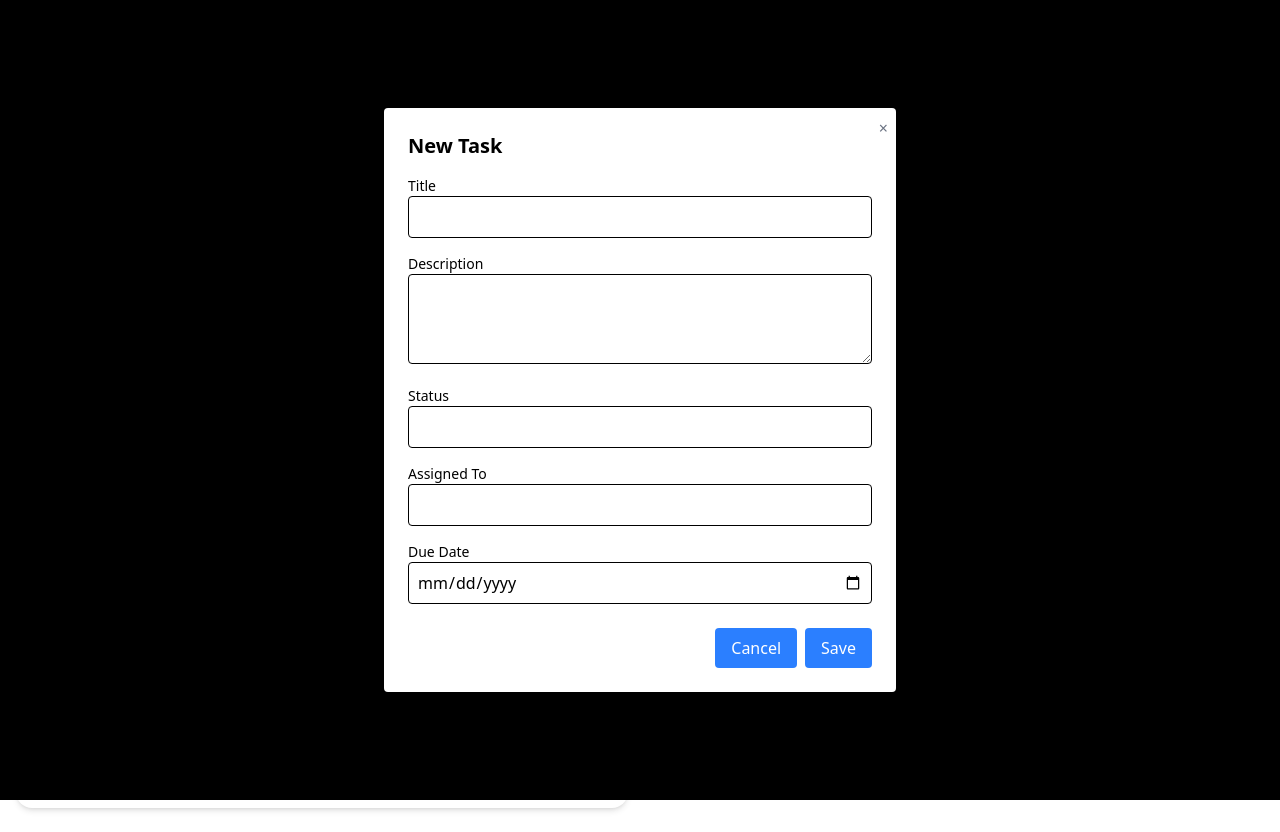
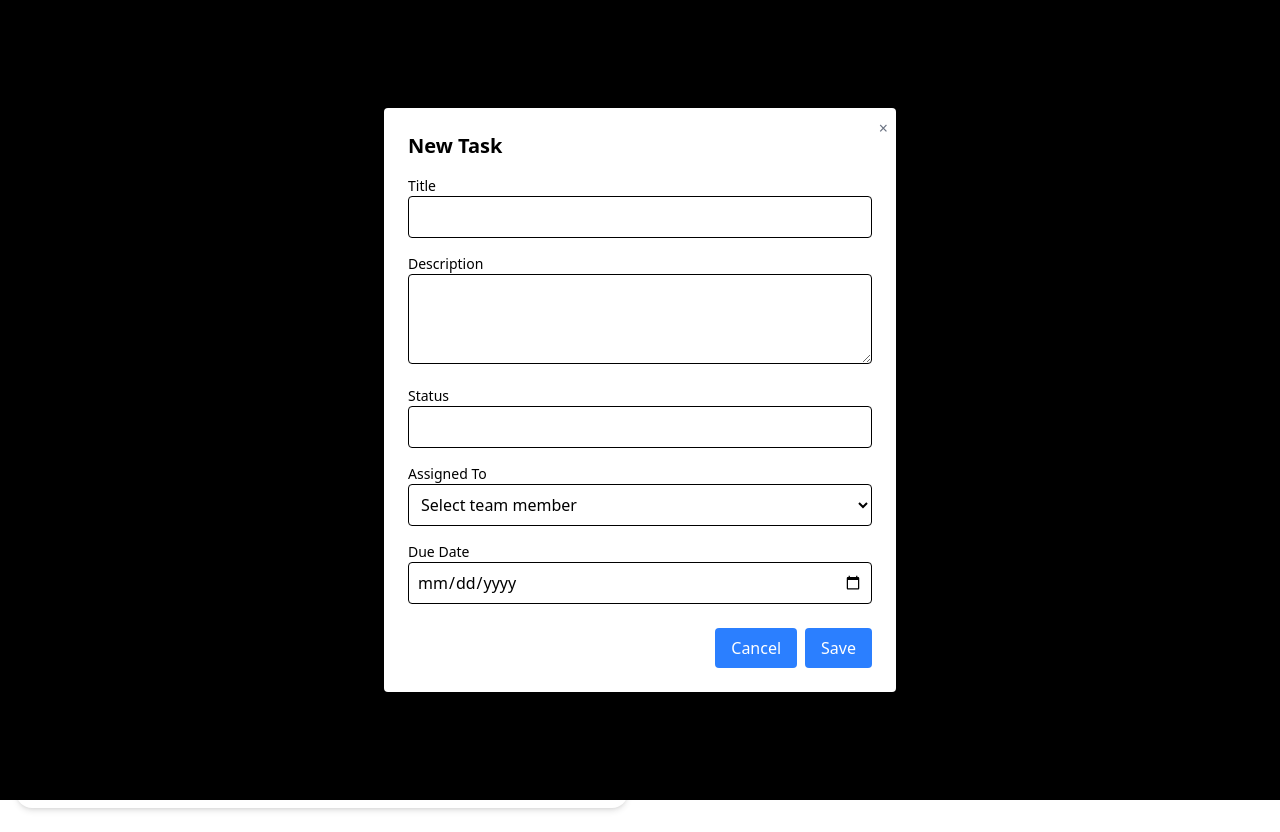
Before and after one commit to AI-Programming-Team/ai-team-management-system, a React (Vite) app: page / in a window 1280 px wide. Both pictures are taken after a click on the button "+ Add Task". Built offline with nearby package versions, Linux system fonts and the light colour scheme.

Commit message:
Passed a list of AI leads into TeamDashboard so the task modal can populate a dropdown selector for assigning tasks
Updated TaskModal to accept teamLeads and render a <select> element for choosing who a task is assigned to

```diff
--- a/src/components/TaskModal.jsx
+++ b/src/components/TaskModal.jsx
@@ -8,7 +8,7 @@ import {
 } from "./ui/Dialog";
 import Button  from "./ui/Button";
 
-const TaskModal = ({ isOpen, onClose, task }) => {
+const TaskModal = ({ isOpen, onClose, task, teamLeads = [] }) => {
   const [title, setTitle] = useState(task.title || "");
   const [description, setDescription] = useState(task.description || "");
   const [status, setStatus] = useState(task.status || "");
@@ -27,6 +27,7 @@ const TaskModal = ({ isOpen, onClose, task }) => {
     // TODO: save or update logic
     onClose();
   };
+
 
   return (
     <Dialog open={isOpen} onOpenChange={onClose}>
@@ -65,12 +66,18 @@ const TaskModal = ({ isOpen, onClose, task }) => {
           </div>
           <div>
             <label className="block text-sm font-medium">Assigned To</label>
-            <input
-              type="text"
+            <select
               className="w-full border rounded p-2"
               value={assignedTo}
               onChange={(e) => setAssignedTo(e.target.value)}
-            />
+            >
+              <option value="">Select team member</option>
+              {teamLeads.map((lead) => (
+                <option key={lead} value={lead}>
+                  {lead}
+                </option>
+              ))}
+            </select>
           </div>
           <div>
             <label className="block text-sm font-medium">Due Date</label>
--- a/src/pages/TeamDashboard.jsx
+++ b/src/pages/TeamDashboard.jsx
@@ -15,6 +15,7 @@ export default function TeamDashboard() {
   // Holds the task object that’s been clicked. null = modal closed.
   const [selectedTask, setSelectedTask] = useState(null);
   const [selectedTeam, setSelectedTeam] = useState(null);
+  const teamLeads = sampleTeams.map((t) => t.lead);
 
   // Close handler simply clears the selection
   const closeModal = () => setSelectedTask(null);
@@ -63,6 +64,7 @@ export default function TeamDashboard() {
           isOpen={true}
           onClose={closeModal}
           task={selectedTask}
+          teamLeads={teamLeads}
         />
       )}
     </>
```
